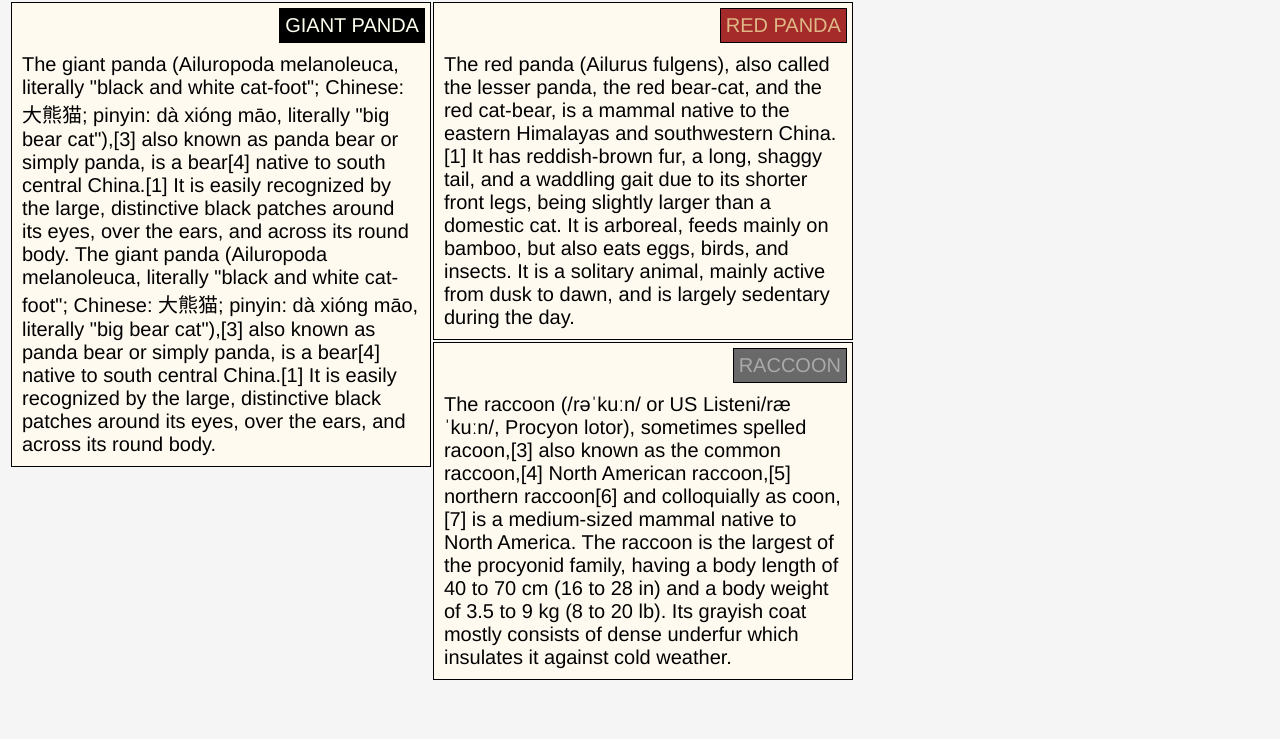
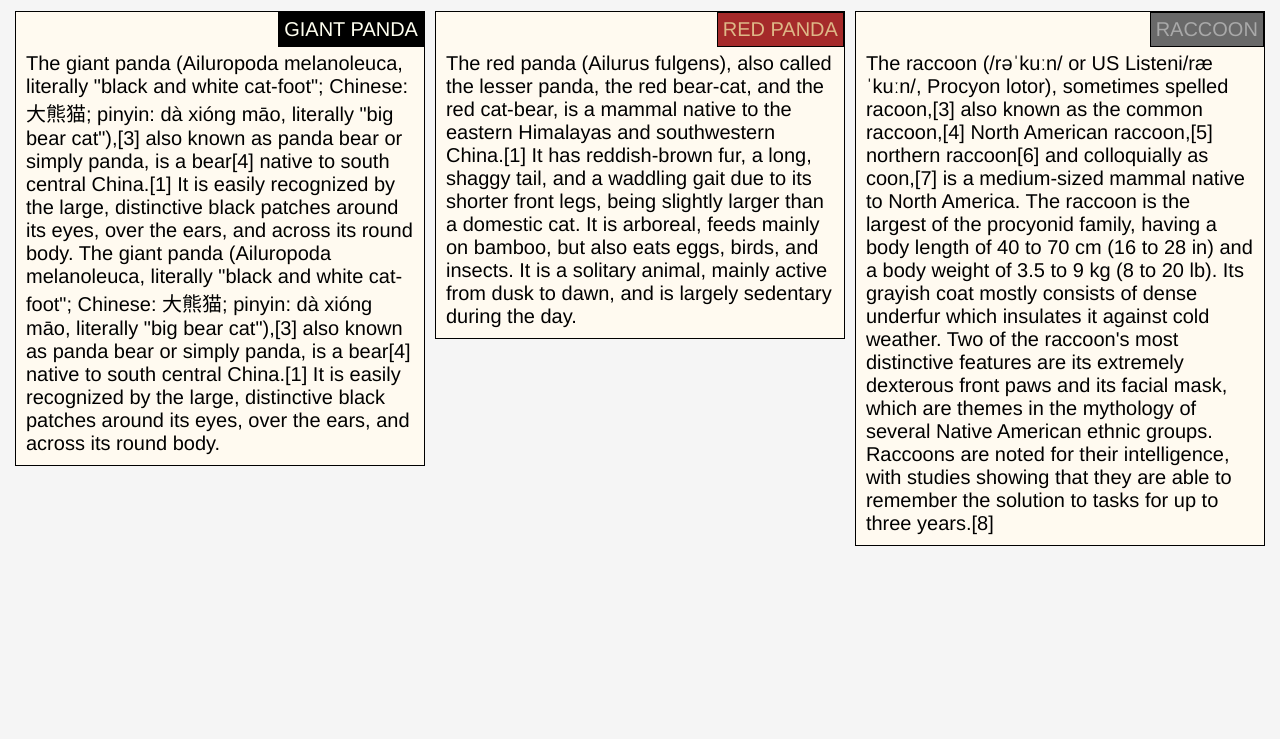
Before and after one commit to anderschenders/coursera-web-course-assignments, a plain HTML site: page assignment-2/index.html in a window 1280 px wide. Shown: the part 61-800 px from the top of the page. Drawn offline with Linux system fonts and the light colour scheme.

Commit message:
separated sections with margins, added colours

```diff
--- a/assignment-2/css/style.css
+++ b/assignment-2/css/style.css
@@ -22,7 +22,8 @@ div {
   float: right;
   padding: 5px;
   border: 1px solid black;
-
+  text-align: center;
+  margin: 0px;
 }
 
 .animal_stuff {
@@ -32,27 +33,28 @@ div {
 }
 
 .animal_entry {
-  margin: 1px;
+  margin: 5px;
   background-color: #FFFAF0;
+  border: 1px solid black;
 }
 
 #giant_panda {
   background-color: #000000;
   color: #FFFFF0;
-  text-align: center
+
 }
 
 #red_panda {
 
   background-color: #A52A2A;
   color: #DEB887;
-  text-align: center
+
 }
 
 #raccoon {
   background-color: #696969;
   color: #A9A9A9;
-  text-align: center
+
 }
 
 /* Simple Responsive Framework. */
@@ -64,7 +66,6 @@ div {
 @media (min-width: 992px) {
   .col-lg-4 {
     float: left;
-    border: 1px solid black;
   }
   .col-lg-4 {
     width: 33.33%;
@@ -75,7 +76,6 @@ div {
 @media (min-width: 768px) and (max-width: 991px) {
   .col-md-6, .col-md-12 {
     float: left;
-    border: 1px solid black;
   }
 
   .col-md-6 {
@@ -91,7 +91,6 @@ div {
 @media (max-width: 767px) {
   .col-sm-12 {
     float: left;
-    border: 1px solid black;
   }
 
   .col-sm-12 {
--- a/assignment-2/index.html
+++ b/assignment-2/index.html
@@ -7,22 +7,27 @@
 <title>Module 2 Assignment</title>
 </head>
 <body>
-<h1>Module 2 Assignment</h1>
+<h1>Which two of these animals are related?</h1>
 
 <div class="row">
-  <div class="col-lg-4 col-md-6 col-sm-12 animal_entry">
+  <div class="col-lg-4 col-md-6 col-sm-12">
+  <div class="animal_entry">
   <p class="animal_name" id="giant_panda">GIANT PANDA</p>
   <p class="animal_stuff">The giant panda (Ailuropoda melanoleuca, literally "black and white cat-foot"; Chinese: 大熊猫; pinyin: dà xióng māo, literally "big bear cat"),[3] also known as panda bear or simply panda, is a bear[4] native to south central China.[1] It is easily recognized by the large, distinctive black patches around its eyes, over the ears, and across its round body. The giant panda (Ailuropoda melanoleuca, literally "black and white cat-foot"; Chinese: 大熊猫; pinyin: dà xióng māo, literally "big bear cat"),[3] also known as panda bear or simply panda, is a bear[4] native to south central China.[1] It is easily recognized by the large, distinctive black patches around its eyes, over the ears, and across its round body.</p>
   </div>
-  <div class="col-lg-4 col-md-6 col-sm-12 animal_entry">
+  </div>
+  <div class="col-lg-4 col-md-6 col-sm-12">
+  <div class="animal_entry">
   <p class="animal_name" id="red_panda">RED PANDA</p>
   <p class="animal_stuff"> The red panda (Ailurus fulgens), also called the lesser panda, the red bear-cat, and the red cat-bear, is a mammal native to the eastern Himalayas and southwestern China.[1] It has reddish-brown fur, a long, shaggy tail, and a waddling gait due to its shorter front legs, being slightly larger than a domestic cat. It is arboreal, feeds mainly on bamboo, but also eats eggs, birds, and insects. It is a solitary animal, mainly active from dusk to dawn, and is largely sedentary during the day.</p>
   </div>
-  <div class="col-lg-4 col-md-12 col-sm-12 animal_entry">
+  </div>
+  <div class="col-lg-4 col-md-12 col-sm-12">
+  <div class="animal_entry">
   <p class="animal_name" id="raccoon">RACCOON</p>
-  <p class="animal_stuff"> The raccoon (/rəˈkuːn/ or US Listeni/ræˈkuːn/, Procyon lotor), sometimes spelled racoon,[3] also known as the common raccoon,[4] North American raccoon,[5] northern raccoon[6] and colloquially as coon,[7] is a medium-sized mammal native to North America. The raccoon is the largest of the procyonid family, having a body length of 40 to 70 cm (16 to 28 in) and a body weight of 3.5 to 9 kg (8 to 20 lb). Its grayish coat mostly consists of dense underfur which insulates it against cold weather.</p>
+  <p class="animal_stuff"> The raccoon (/rəˈkuːn/ or US Listeni/ræˈkuːn/, Procyon lotor), sometimes spelled racoon,[3] also known as the common raccoon,[4] North American raccoon,[5] northern raccoon[6] and colloquially as coon,[7] is a medium-sized mammal native to North America. The raccoon is the largest of the procyonid family, having a body length of 40 to 70 cm (16 to 28 in) and a body weight of 3.5 to 9 kg (8 to 20 lb). Its grayish coat mostly consists of dense underfur which insulates it against cold weather. Two of the raccoon's most distinctive features are its extremely dexterous front paws and its facial mask, which are themes in the mythology of several Native American ethnic groups. Raccoons are noted for their intelligence, with studies showing that they are able to remember the solution to tasks for up to three years.[8]</p>
   </div>
-
+  </div>
 </div>
 
 </body>
```
